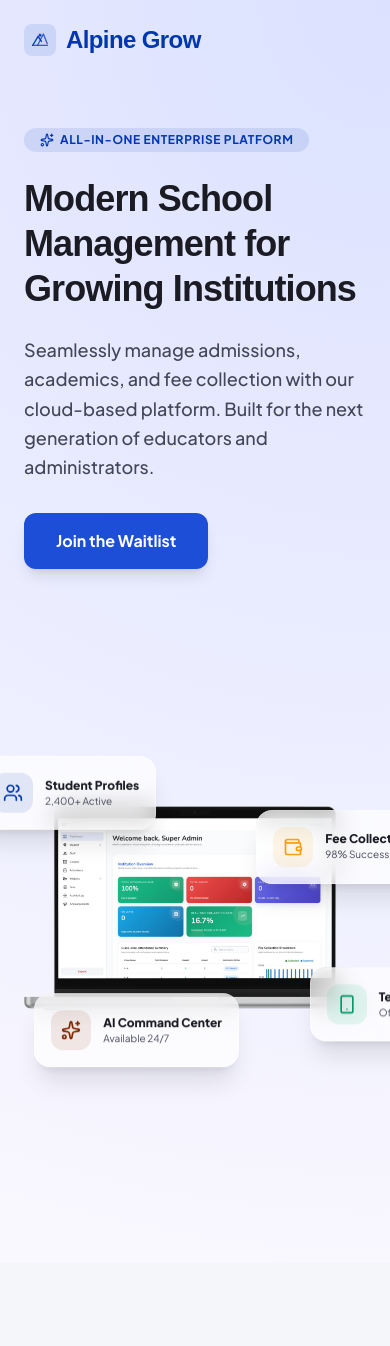
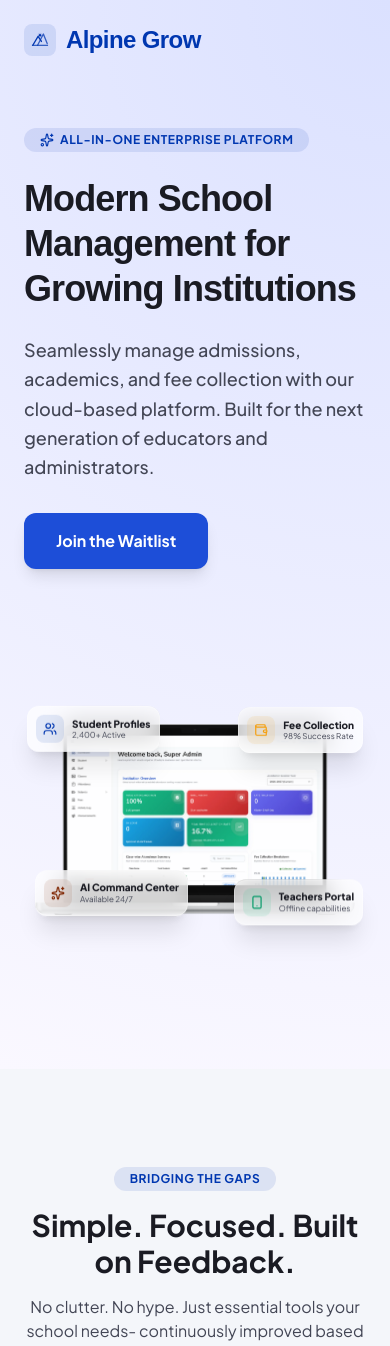
Before and after one commit to Utsav8191/SMS-app-Landing, a Next.js app: page / in a window 390 px wide. Shown: the top 1346 px of the page. Built offline with nearby package versions, Linux system fonts and the light colour scheme; no server answers.

Commit message:
feat(hero): make hero mockup and floating glass cards responsive on mobile

```diff
--- a/src/app/page.tsx
+++ b/src/app/page.tsx
@@ -342,62 +342,75 @@ export default function Home() {
             initial={{ opacity: 0, scale: 0.95 }}
             animate={{ opacity: 1, scale: 1 }}
             transition={{ duration: 0.6, delay: 0.2 }}
-            className="relative h-[550px] md:h-[650px] lg:h-[720px] flex items-center justify-center"
+            className="relative min-h-[340px] sm:min-h-[460px] md:min-h-[560px] lg:h-[720px] flex items-center justify-center mt-4 sm:mt-6 lg:mt-0"
           >
-            <div className="w-full max-w-3xl md:max-w-3xl lg:max-w-3xl xl:max-w-[840px] bg-transparent relative">
+            <div className="w-full max-w-xs sm:max-w-md md:max-w-2xl lg:max-w-3xl xl:max-w-[840px] bg-transparent relative">
               <img
-                className="w-full h-auto object-contain opacity-95"
+                className="w-full h-auto object-contain opacity-95 rounded-xl sm:rounded-2xl"
                 src="/assets/Mockup_hero.png"
                 alt="Modern interactive dashboard showcase representing administrative performance"
               />
 
               {/* Floating Glass Card 1 */}
-              <div className="absolute -top-12 -left-12 glass-card p-4 rounded-2xl shadow-xl floating z-20" style={{ animationDelay: '0s' }}>
-                <div className="flex items-center gap-3">
-                  <div className="w-10 h-10 rounded-xl bg-primary/10 flex items-center justify-center text-primary">
-                    <Users className="w-5 h-5" />
+              <div
+                className="absolute -top-4 -left-2 sm:-top-8 sm:-left-6 md:-top-12 md:-left-12 glass-card p-2 sm:p-3 md:p-4 rounded-xl sm:rounded-2xl shadow-xl floating z-20"
+                style={{ animationDelay: '0s' }}
+              >
+                <div className="flex items-center gap-2 sm:gap-3">
+                  <div className="w-7 h-7 sm:w-8 sm:h-8 md:w-10 md:h-10 rounded-lg sm:rounded-xl bg-primary/10 flex items-center justify-center text-primary flex-shrink-0">
+                    <Users className="w-3.5 h-3.5 sm:w-4 sm:h-4 md:w-5 md:h-5" />
                   </div>
                   <div className="text-left">
-                    <p className="text-xs font-extrabold text-on-surface">Student Profiles</p>
-                    <p className="text-[10px] text-on-surface-variant">2,400+ Active</p>
+                    <p className="text-[10px] sm:text-xs font-extrabold text-on-surface leading-tight">Student Profiles</p>
+                    <p className="text-[8px] sm:text-[10px] text-on-surface-variant leading-tight">2,400+ Active</p>
                   </div>
                 </div>
               </div>
 
               {/* Floating Glass Card 2 */}
-              <div className="absolute top-[4%] -right-16 glass-card p-4 rounded-2xl shadow-xl floating z-20" style={{ animationDelay: '2s' }}>
-                <div className="flex items-center gap-3">
-                  <div className="w-10 h-10 rounded-xl bg-accent-gold/10 flex items-center justify-center text-accent-gold">
-                    <Wallet className="w-5 h-5" />
+              <div
+                className="absolute -top-3 -right-2 sm:top-[4%] sm:-right-6 md:top-[4%] md:-right-10 lg:-right-14 glass-card p-2 sm:p-3 md:p-4 rounded-xl sm:rounded-2xl shadow-xl floating z-20"
+                style={{ animationDelay: '2s' }}
+              >
+                <div className="flex items-center gap-2 sm:gap-3">
+                  <div className="w-7 h-7 sm:w-8 sm:h-8 md:w-10 md:h-10 rounded-lg sm:rounded-xl bg-accent-gold/10 flex items-center justify-center text-accent-gold flex-shrink-0">
+                    <Wallet className="w-3.5 h-3.5 sm:w-4 sm:h-4 md:w-5 md:h-5" />
                   </div>
                   <div className="text-left">
-                    <p className="text-xs font-extrabold text-on-surface">Fee Collection</p>
-                    <p className="text-[10px] text-on-surface-variant">98% Success Rate</p>
+                    <p className="text-[10px] sm:text-xs font-extrabold text-on-surface leading-tight">Fee Collection</p>
+                    <p className="text-[8px] sm:text-[10px] text-on-surface-variant leading-tight">98% Success Rate</p>
                   </div>
                 </div>
               </div>
 
               {/* Floating Glass Card 3 */}
-              <div className="absolute -bottom-18 left-[3%] glass-card p-4 rounded-2xl shadow-xl floating z-20" style={{ animationDelay: '4s' }}>
-                <div className="flex items-center gap-3">
-                  <div className="w-10 h-10 rounded-xl bg-[#7f2500]/10 flex items-center justify-center text-[#7f2500]">
-                    <Sparkles className="w-5 h-5" />
+              <div
+                className="absolute -bottom-4 left-0 sm:-bottom-8 sm:left-[2%] md:-bottom-12 md:left-[3%] glass-card p-2 sm:p-3 md:p-4 rounded-xl sm:rounded-2xl shadow-xl floating z-20"
+                style={{ animationDelay: '4s' }}
+              >
+                <div className="flex items-center gap-2 sm:gap-3">
+                  <div className="w-7 h-7 sm:w-8 sm:h-8 md:w-10 md:h-10 rounded-lg sm:rounded-xl bg-[#7f2500]/10 flex items-center justify-center text-[#7f2500] flex-shrink-0">
+                    <Sparkles className="w-3.5 h-3.5 sm:w-4 sm:h-4 md:w-5 md:h-5" />
                   </div>
                   <div className="text-left">
-                    <p className="text-xs font-extrabold text-on-surface">AI Command Center</p>
-                    <p className="text-[10px] text-on-surface-variant">Available 24/7</p>
+                    <p className="text-[10px] sm:text-xs font-extrabold text-on-surface leading-tight">AI Command Center</p>
+                    <p className="text-[8px] sm:text-[10px] text-on-surface-variant leading-tight">Available 24/7</p>
                   </div>
                 </div>
               </div>
+
               {/* Floating Glass Card 4 */}
-              <div className="absolute top-[80%] -right-30 glass-card p-4 rounded-2xl shadow-xl floating z-20" style={{ animationDelay: '1.5s' }}>
-                <div className="flex items-center gap-3">
-                  <div className="w-10 h-10 rounded-xl bg-emerald-500/10 flex items-center justify-center text-emerald-600">
-                    <Smartphone className="w-5 h-5" />
+              <div
+                className="absolute -bottom-3 -right-2 sm:top-[75%] sm:-right-4 md:top-[80%] md:-right-8 lg:-right-16 glass-card p-2 sm:p-3 md:p-4 rounded-xl sm:rounded-2xl shadow-xl floating z-20"
+                style={{ animationDelay: '1.5s' }}
+              >
+                <div className="flex items-center gap-2 sm:gap-3">
+                  <div className="w-7 h-7 sm:w-8 sm:h-8 md:w-10 md:h-10 rounded-lg sm:rounded-xl bg-emerald-500/10 flex items-center justify-center text-emerald-600 flex-shrink-0">
+                    <Smartphone className="w-3.5 h-3.5 sm:w-4 sm:h-4 md:w-5 md:h-5" />
                   </div>
                   <div className="text-left">
-                    <p className="text-xs font-extrabold text-on-surface">Teachers Portal</p>
-                    <p className="text-[10px] text-on-surface-variant">Offline capabilities</p>
+                    <p className="text-[10px] sm:text-xs font-extrabold text-on-surface leading-tight">Teachers Portal</p>
+                    <p className="text-[8px] sm:text-[10px] text-on-surface-variant leading-tight">Offline capabilities</p>
                   </div>
                 </div>
               </div>
```
